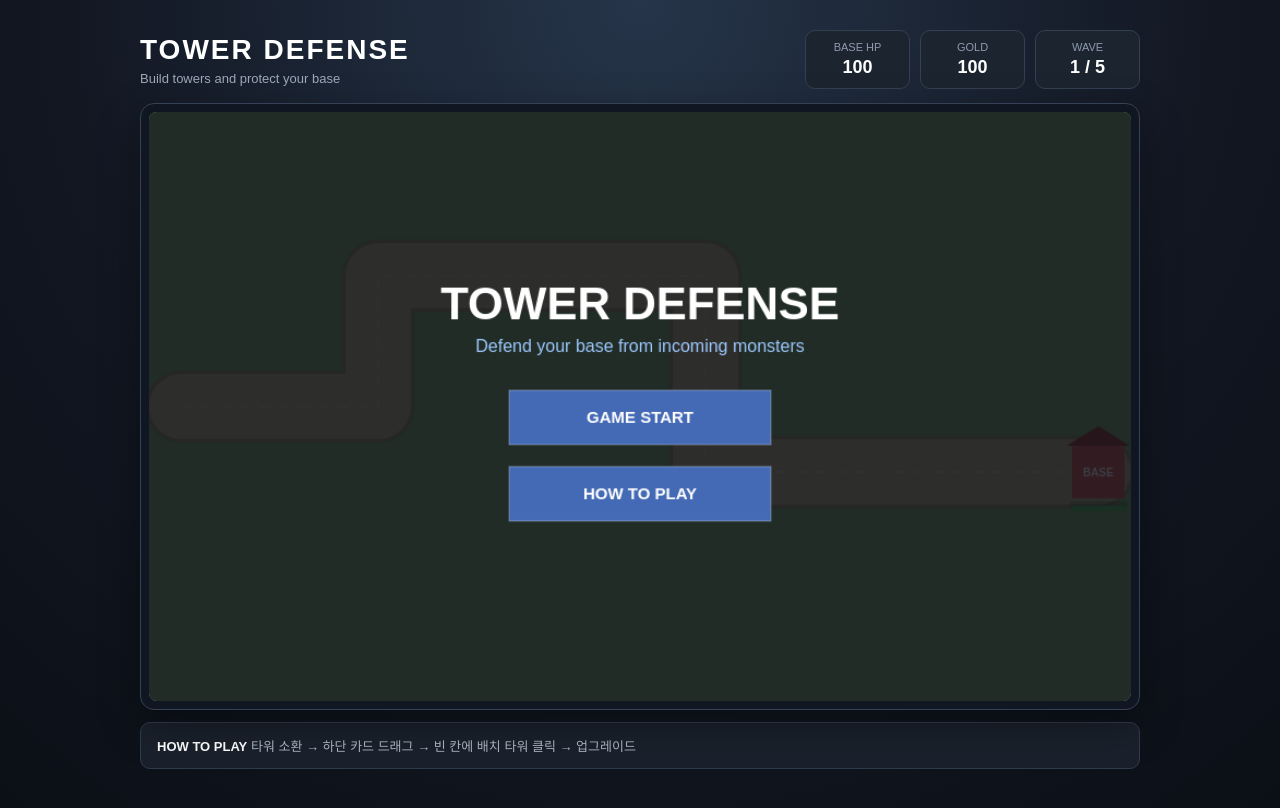
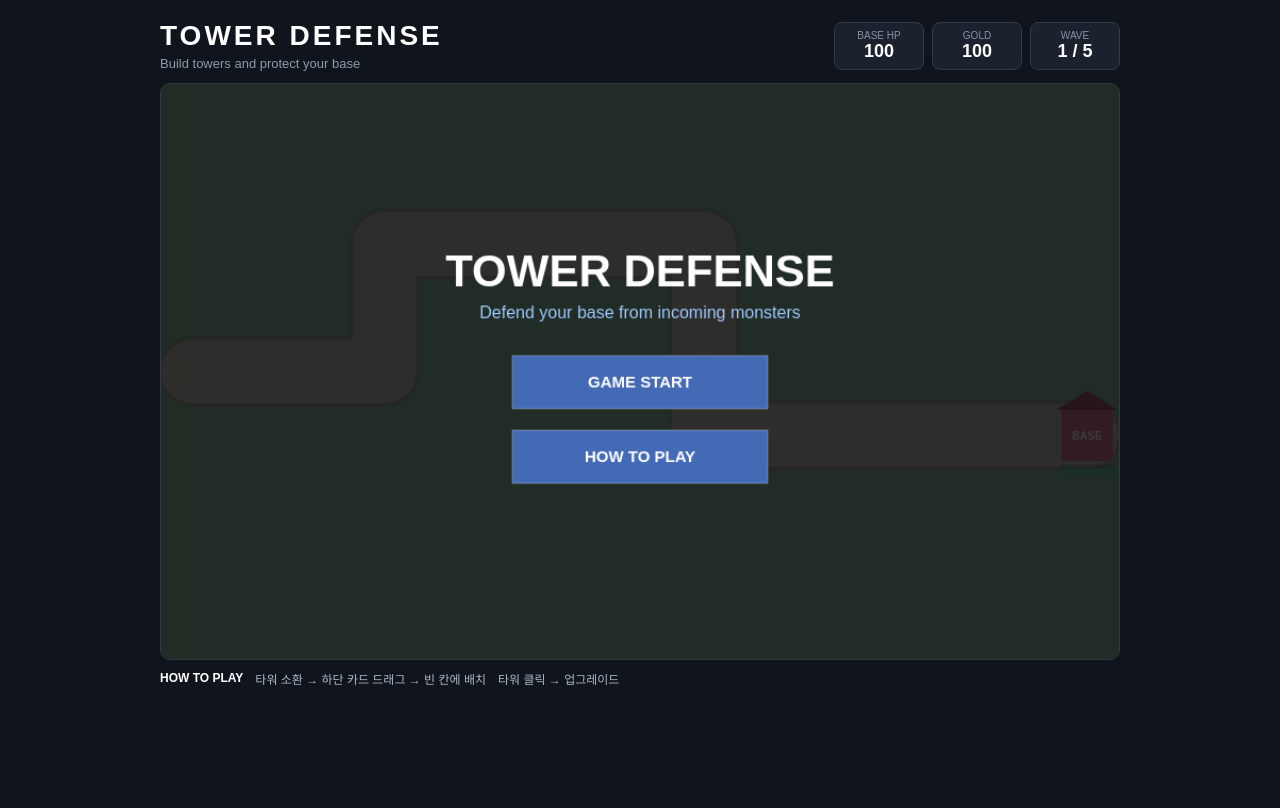
Before and after one commit to JYCHOI02/tower-defense, a plain HTML site: page index.html in a window 1280 px wide. Drawn offline with Linux system fonts and the light colour scheme.

Commit message:
Update style.css

```diff
--- a/style.css
+++ b/style.css
@@ -1,168 +1,18 @@
-* {
-    box-sizing: border-box;
-}
-
-body {
-    margin: 0;
-    min-height: 100vh;
-    background:
-        radial-gradient(circle at top, #26354a 0%, #121722 55%, #0b0f16 100%);
-    color: #ffffff;
-    font-family: Arial, Helvetica, sans-serif;
-}
-
-.game-container {
-    width: 1000px;
-    max-width: 95%;
-    margin: 30px auto;
-}
-
-/* =========================
-   HEADER
-========================= */
-
-.game-header {
-    display: flex;
-    justify-content: space-between;
-    align-items: center;
-    margin-bottom: 14px;
-}
-
-.game-title {
-    margin: 0;
-    font-size: 28px;
-    font-weight: 800;
-    letter-spacing: 2px;
-}
-
-.game-subtitle {
-    margin-top: 5px;
-    color: #9da8b8;
-    font-size: 13px;
-}
-
-.status {
-    display: flex;
-    gap: 10px;
-}
-
-.status-box {
-    min-width: 105px;
-    padding: 10px 14px;
-    background: #1c2430;
-    border: 1px solid #344052;
-    border-radius: 10px;
-    text-align: center;
-}
-
-.status-label {
-    display: block;
-    color: #8e9bad;
-    font-size: 11px;
-    margin-bottom: 4px;
-}
-
-.status-value {
-    font-size: 18px;
-    font-weight: bold;
-}
-
-/* =========================
-   GAME
-========================= */
-
-.game-board {
-    position: relative;
-    padding: 8px;
-    background: #111722;
-    border: 1px solid #354154;
-    border-radius: 14px;
-    box-shadow: 0 15px 40px rgba(0, 0, 0, 0.35);
-}
-
-#gameCanvas {
-    display: block;
-    width: 100%;
-    height: auto;
-    background: #6f9d52;
-    border-radius: 8px;
-    cursor: crosshair;
-}
-
-/* =========================
-   CONTROLS
-========================= */
-
-.controls {
-    display: flex;
-    justify-content: space-between;
-    align-items: center;
-    margin-top: 12px;
-    padding: 13px 16px;
-    background: #1a212c;
-    border: 1px solid #303b4b;
-    border-radius: 10px;
-}
-
-.controls-info {
-    color: #aeb8c6;
-    font-size: 13px;
-}
-
-.controls-info strong {
-    color: #ffffff;
-}
-
-#startButton {
-    padding: 11px 25px;
-    border: none;
-    border-radius: 8px;
-    background: #3f7cff;
-    color: white;
-    font-size: 14px;
-    font-weight: bold;
-    cursor: pointer;
-    transition: 0.15s;
-}
-
-#startButton:hover {
-    background: #5a8dff;
-    transform: translateY(-1px);
-}
-
-#startButton:disabled {
-    background: #3a4350;
-    color: #7d8795;
-    cursor: not-allowed;
-    transform: none;
-}
-
-/* =========================
-   RESPONSIVE
-========================= */
-
-@media (max-width: 800px) {
-
-    .game-header {
-        flex-direction: column;
-        align-items: flex-start;
-        gap: 12px;
-    }
-
-    .status {
-        width: 100%;
-    }
-
-    .status-box {
-        flex: 1;
-    }
-
-    .controls {
-        flex-direction: column;
-        gap: 12px;
-    }
-
-    #startButton {
-        width: 100%;
-    }
-}
+*{box-sizing:border-box}
+body{margin:0;background:#10151d;color:#fff;font-family:Arial,sans-serif}
+.game-container{width:min(960px,96vw);margin:20px auto}
+.game-header{display:flex;justify-content:space-between;align-items:center;margin-bottom:12px}
+.game-title{margin:0;font-size:28px;letter-spacing:3px}
+.game-subtitle{color:#8e9aaa;font-size:13px;margin-top:4px}
+.status{display:flex;gap:8px}
+.status-box{min-width:90px;background:#1b222d;border:1px solid #303a48;border-radius:8px;padding:7px 12px;text-align:center}
+.status-label{display:block;color:#8793a3;font-size:10px}
+.status-value{font-weight:700;font-size:18px}
+.game-board{background:#18211b;border:1px solid #303a48;border-radius:10px;overflow:hidden}
+canvas{display:block;width:100%;height:auto}
+.controls{margin-top:10px;display:flex;justify-content:space-between;align-items:center;gap:10px}
+.controls-info{display:flex;gap:12px;align-items:center;color:#aeb8c6;font-size:12px}
+.controls-info strong{color:#fff}
+#startButton{border:0;border-radius:8px;padding:12px 24px;background:#3977d6;color:#fff;font-weight:700;cursor:pointer}
+#startButton:hover{background:#4a87e5}
+@media(max-width:700px){.game-header{display:block}.status{margin-top:10px}.controls{display:block}.controls-info{margin-bottom:8px;flex-wrap:wrap}}
```
